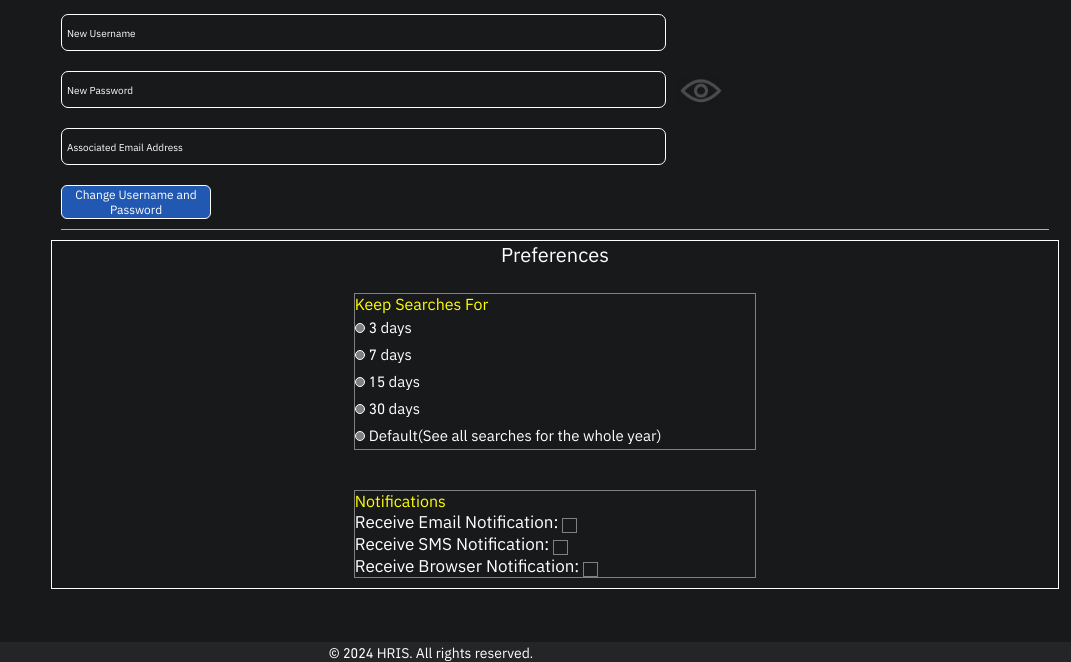
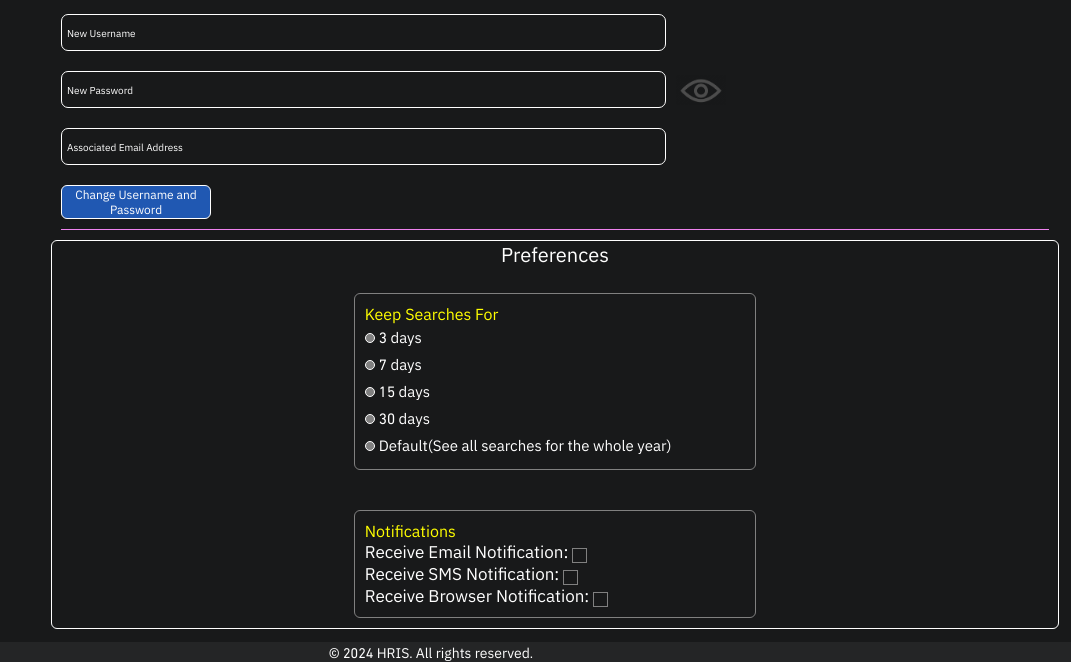
Before and after one commit to personGit2693/VMC-Platform, a PHP site: the page made by Settings Module/Pages/settings.html in a window 1280 px wide. Shown: the part 665-1327 px from the top of the page, without its empty margins (209-1280 px from the left). Run offline with PHP 8.4, Linux system fonts and the light colour scheme.

Commit message:
Added border-radius for aesthetics

```diff
--- a/Settings Module/Styles/settings.css
+++ b/Settings Module/Styles/settings.css
@@ -3720,6 +3720,7 @@ body {
 
 .settingsSeconddiv_Class {
   border: 1px solid white;
+  border-radius: 6px;
   padding: auto; }
 
 .settingsPreferencesControl_Class {
@@ -3733,7 +3734,9 @@ body {
 .preferencesOptions_Class {
   margin: auto;
   width: 40%;
+  padding: 10px;
   border: 1px solid gray;
+  border-radius: 6px;
   justify-content: space-around; }
 
 /***********************************************************************************************************************************************************************************************************/
--- a/Settings Module/Styles/settings.scss
+++ b/Settings Module/Styles/settings.scss
@@ -449,6 +449,7 @@ body{
 
 .settingsSeconddiv_Class{
 	border:1px solid white;
+	border-radius:6px;
 	padding:auto;
 }
 
@@ -464,7 +465,9 @@ body{
 .preferencesOptions_Class{
 	margin:auto;
 	width:40%;
+	padding:10px;
 	border:1px solid gray;
+	border-radius:6px;
 	justify-content: space-around;
 }
 
```
Also changed, not shown: 1 other file.
